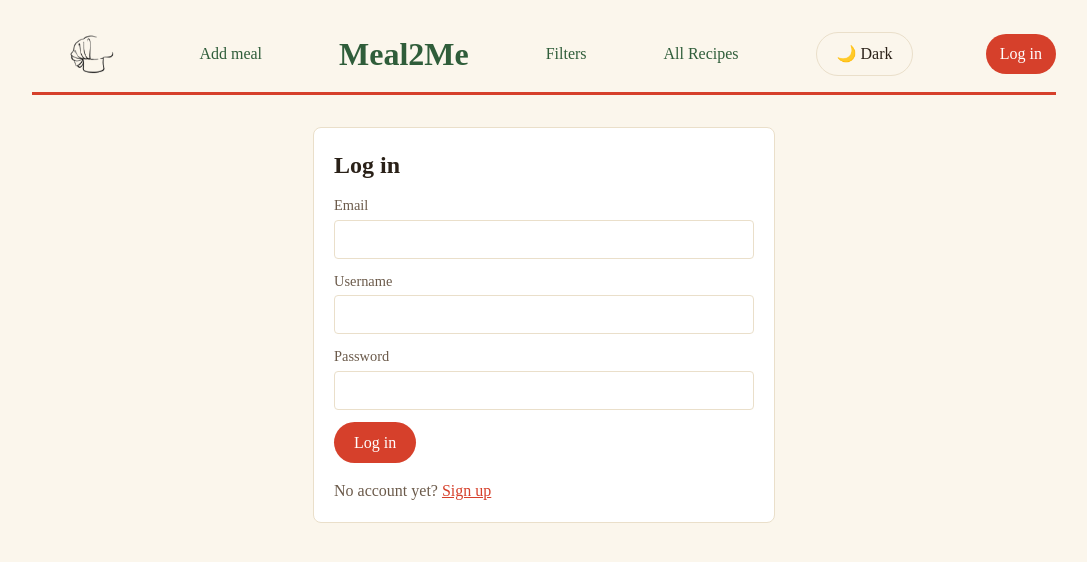
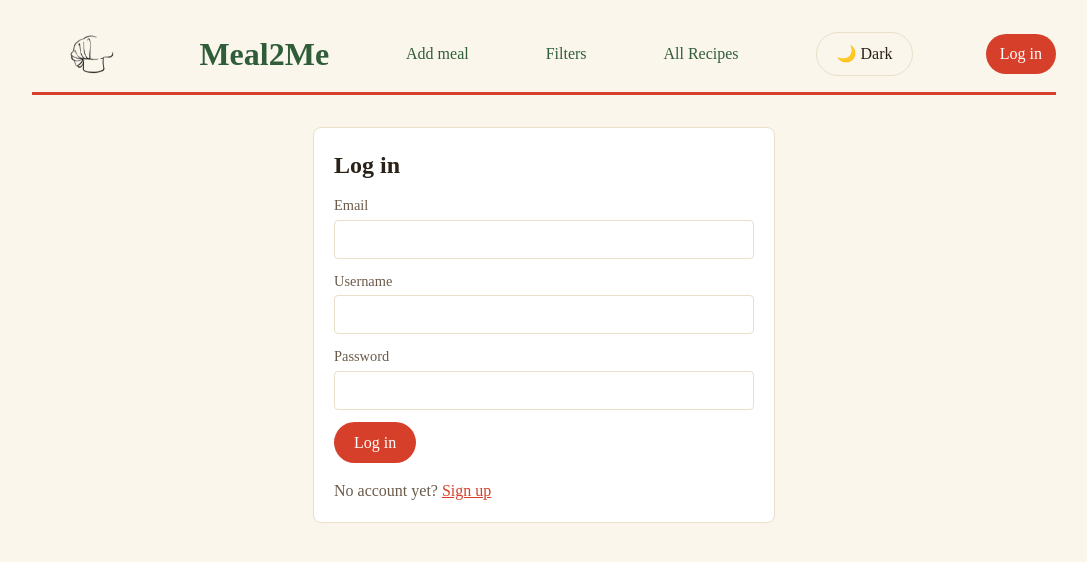
Before and after one commit to MIM-017/meal2me, a Next.js app: page /login in a window 1280 px wide. Shown: the top 562 px of the page, without its empty margins (96-1183 px from the left). Built offline with nearby package versions, Linux system fonts and the light colour scheme; no server answers.

Commit message:
Changed the navbar layout

```diff
--- a/app/layout.tsx
+++ b/app/layout.tsx
@@ -27,8 +27,8 @@ export default function RootLayout({ children }: LayoutProps<"/">) {
           <header className="site-header">
             <nav className="site-navigation">
               <Image src="/logo.png" alt="Meal2Me" width={60} height={60} />
+              <Link href="/" className="site-logo">Meal2Me</Link>
               <Link href="/add">Add meal</Link>
-              <Link href="/" className="site-logo">Meal2Me</Link>
               <Link href="/filters">Filters</Link>
               <Link href="/meals">All Recipes</Link>
               <ThemeToggle />
```
